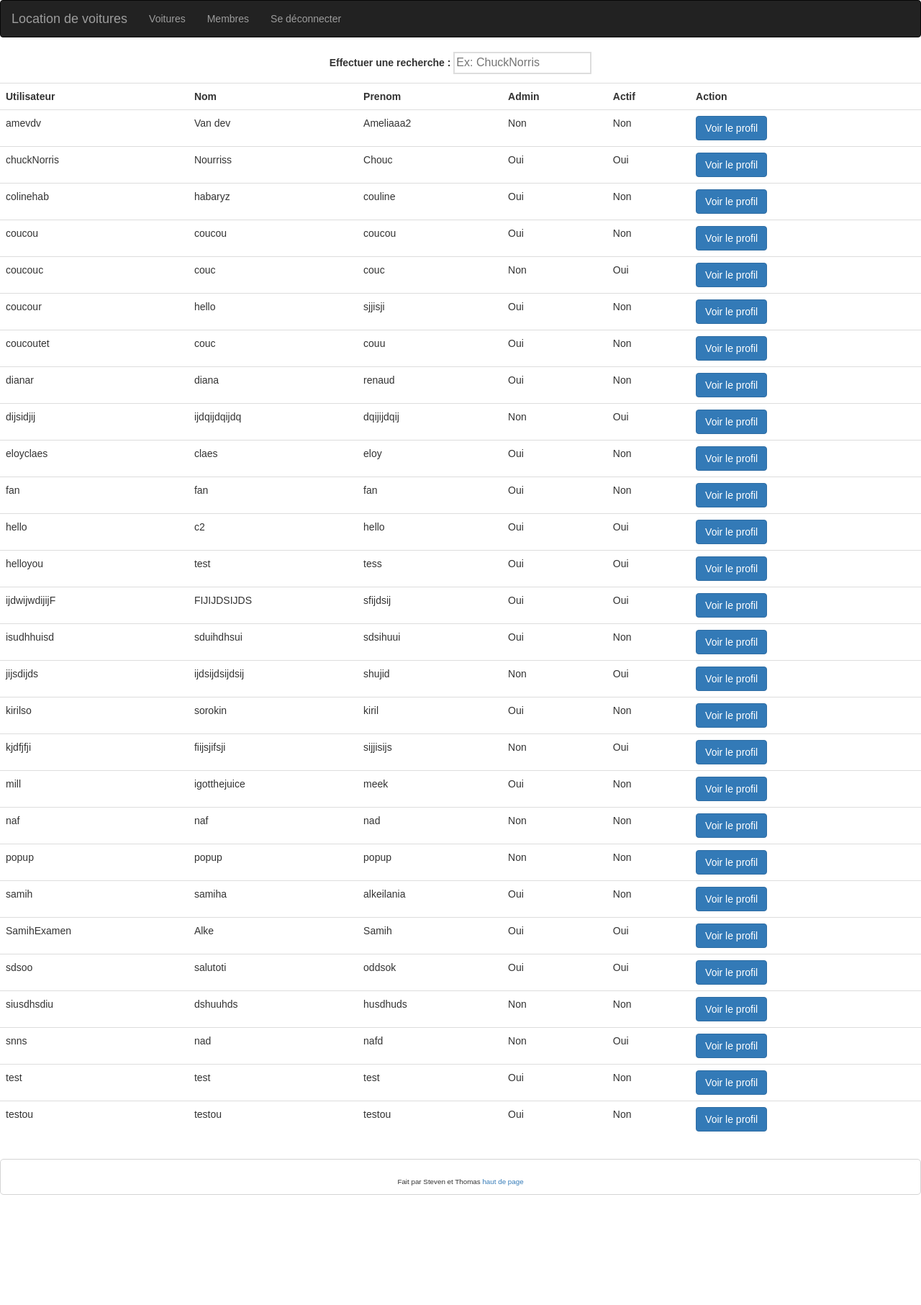
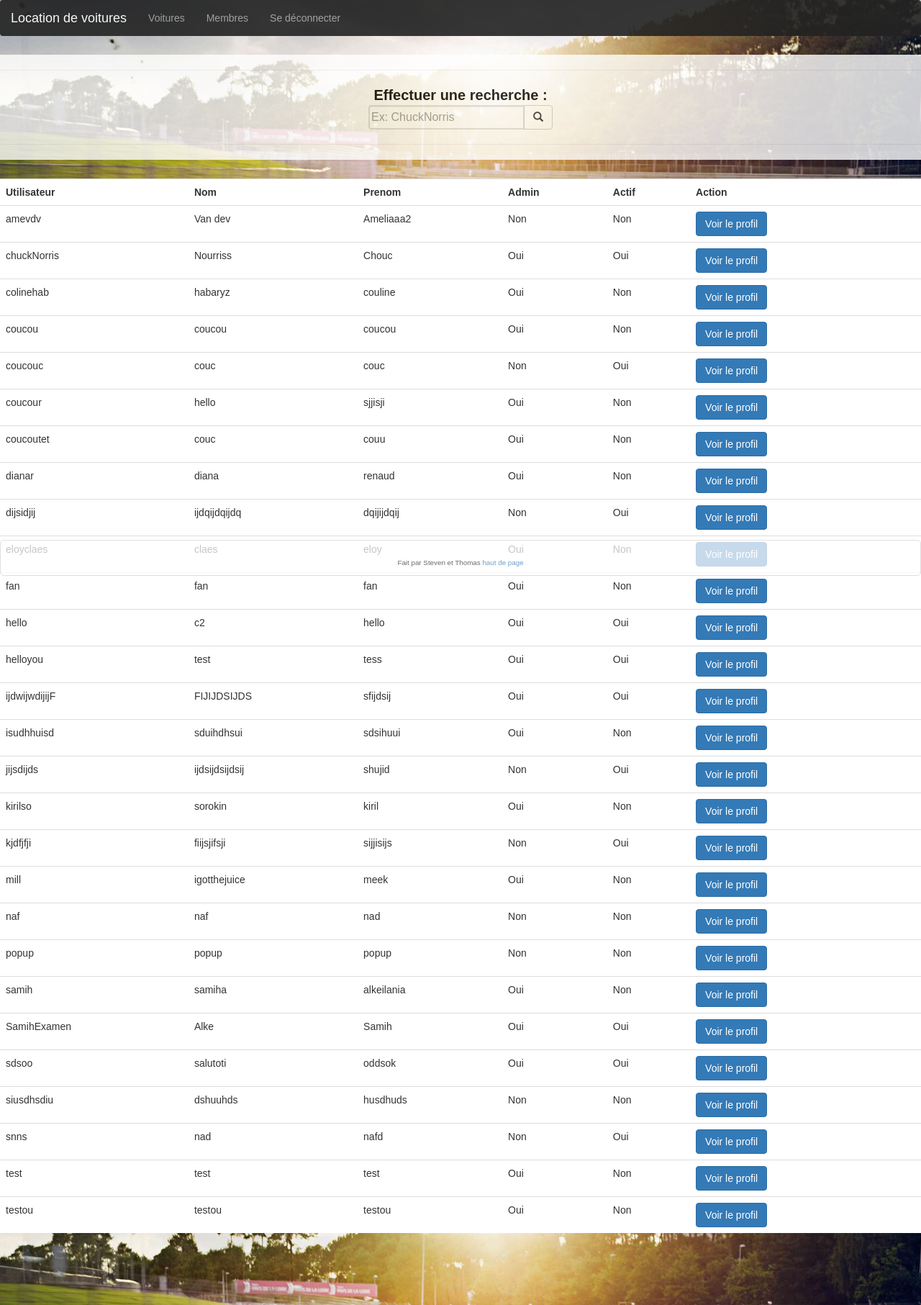
Before and after one commit to sali6000/LocationVoitures, a PHP site: page /controller/member.php in a window 1280 px wide. Shown: the whole page at 72% size. Before the commit the page ends 1660 px from the top, so only its background shows below. Run offline with PHP 8.4, Linux system fonts and the light colour scheme; the visitor is signed in with stand-in values (Sample User, id 1); data comes from the database, SQL or seed files in the repository; some libraries are stand-ins or nearby versions.

Commit message:
Update CSS

```diff
--- a/Controller/login.php
+++ b/Controller/login.php
@@ -14,7 +14,7 @@
                 $_SESSION['UTILISATEUR_OK'] = $member;
                 require '../view/haut.php';
                 header('refresh:2;url=../controller/voiture.php');
-                echo '<br><h3 class="alert alert-succes" align="center">Bonjour '.$_POST['Pseudo'].' ! Vous allez être redirigé...</h1></br>';
+                echo '<div id="background"><div id="blanc" style="height: 100px;"></div><div id="margins"><div id="recherche" ><h3 class="alert alert-succes" align="center">Bonjour '.$_POST['Pseudo'].' ! Vous allez être redirigé...</h3></div></div></div>';
             }
             else
             {
--- a/View/bas.php
+++ b/View/bas.php
@@ -1,3 +1,5 @@
+<div id="blanc" style="height: 100px;">
+<div id="bas">
 	<div class="container-fluid" align="center">
 		<div class="row">
 			<footer class="col-lg-12">
@@ -6,5 +8,6 @@
     </footer>
   </div>
 </div>
+</div>
 </body>
 </html>
--- a/View/css/page.css
+++ b/View/css/page.css
@@ -14,12 +14,71 @@
     padding: 10px;
     font-size: 70%;
     line-height: 14px;
+    background-color: white;
+    opacity: 0.9;
 }
 
 h2{
 	color:rgb(255,255,255);
 	text-align: center;
 	background-color: rgb(34, 116, 172);
+}
+
+#margins
+{
+    margin-left: 20%;
+    margin-right: 20%;
+}
+
+#bas
+{
+    position: fixed;
+    bottom: 0px;
+    width: 100%;
+}
+
+#fondBlanc
+{
+    background-color: white;
+
+}
+
+#blanc
+{
+    background-color: transparent;
+    opacity: 0.8;
+}
+
+
+#haut
+{
+    opacity: 0.9;
+    border-style: none;
+}
+
+.table
+{
+    background-color: white;
+    margin-bottom: 0;
+}
+
+#recherche
+{
+    position: center;
+    padding-top: 1px;
+    padding-bottom: 1px;
+    opacity:0.8;
+    color: black;
+    font-size: 20px;
+    background-color: white;
+    width: 100%;
+    margin: 2% 0;
+
+}
+
+
+.navbar{
+    margin-bottom: 0px;
 }
 
 .form-center{
@@ -32,14 +91,24 @@
 .invisible {
   visibility: hidden;
 }
+
+.form-signin
+{
+    height: 100%;
+}
+
+.input-group
+{
+    width: 20%;
+
+}
+
 #myInput
 {
 	left:auto;
-    width: 15%; /* Full-width */
     font-size: 16px; /* Increase font-size */
     padding: 2px; /* Add some padding */
     border: 2px solid #ddd; /* Add a grey border */
-    margin-bottom: 12px; /* Add some space below the input */
 }
 
 .text-center
@@ -90,3 +159,33 @@
     text-decoration: none;
     cursor: pointer;
 }
+
+#background
+{
+    background-size: auto;
+    background-image: url("../img/background.jpeg");
+    background-repeat: no-repeat;
+    background-attachment: fixed;
+    background-position: top;
+    background-size: cover;
+    height: 100%;
+}
+
+.formulairePerso
+{
+    -webkit-box-shadow: 10px 10px 25px 2px #292929;
+    box-shadow: 10px 10px 25px 2px #292929;
+    -webkit-border-radius: 20px 20px 20px 420px;
+    border-radius: 20px 20px 20px 20px;
+    width: 30%;
+    margin-top: 2%;
+    margin-bottom: 2%;
+    margin-left: 25%;
+    margin-right: 25%;
+    padding-top: 2%;
+    padding-bottom: 2%;
+    padding-left: 2%;
+    padding-right: 2%;
+    background-color: white;
+    opacity: 0.9;
+}
--- a/View/haut.php
+++ b/View/haut.php
@@ -7,9 +7,8 @@
 	<link rel="stylesheet" href="https://maxcdn.bootstrapcdn.com/bootstrap/3.3.7/css/bootstrap.min.css">
 	<link rel="stylesheet" href="../view/css/page.css">
 	<script src="https://ajax.googleapis.com/ajax/libs/jquery/3.2.1/jquery.min.js"></script>
-
 </head>
-<body class="text-center">
+<body class="text-center" id="background">
 	<nav class="navbar navbar-inverse" id="haut">
 		<div class="container-fluid">
 			<div class="navbar-header">
--- a/View/memberList.php
+++ b/View/memberList.php
@@ -1,6 +1,17 @@
-<div align="center">
-	<div><b>Effectuer une recherche : </b><input type="text" id="myInput" onkeyup="searchUser('myInput','myTable')" placeholder="Ex: ChuckNorris"></div>
+	<div align="center">
+		<div id="recherche">
+			  <hr />
+			<b>Effectuer une recherche : </b>
+			<div class="input-group">
+				<input type="text" class="form-control" id="myInput" onkeyup="searchUser('myInput','myTable')" placeholder="Ex: ChuckNorris"><div class="input-group-btn"><button class="btn btn-default" type="submit">
+					<i class="glyphicon glyphicon-search"></i>
+				</button>
+			</div>
+		</div>
+		  <hr />
+	</div>
 </div>
+
 
 <table class="table" id="myTable">
 	<tr>
@@ -29,4 +40,5 @@
 		</td>
 		<td></td></tr>';}?>
 	</table>
+
 	<script src="../view/script/searchMember.js" type="text/javascript" charset="utf-8" async defer></script>
```
Also changed, not shown: View/login.php (+9 -7 lines), View/memberDetail.php (+5 -2 lines), View/img/background.jpeg (added), View/voitureList.php (line endings or trailing spaces). Lines whose indentation alone changed are shown as unchanged.
